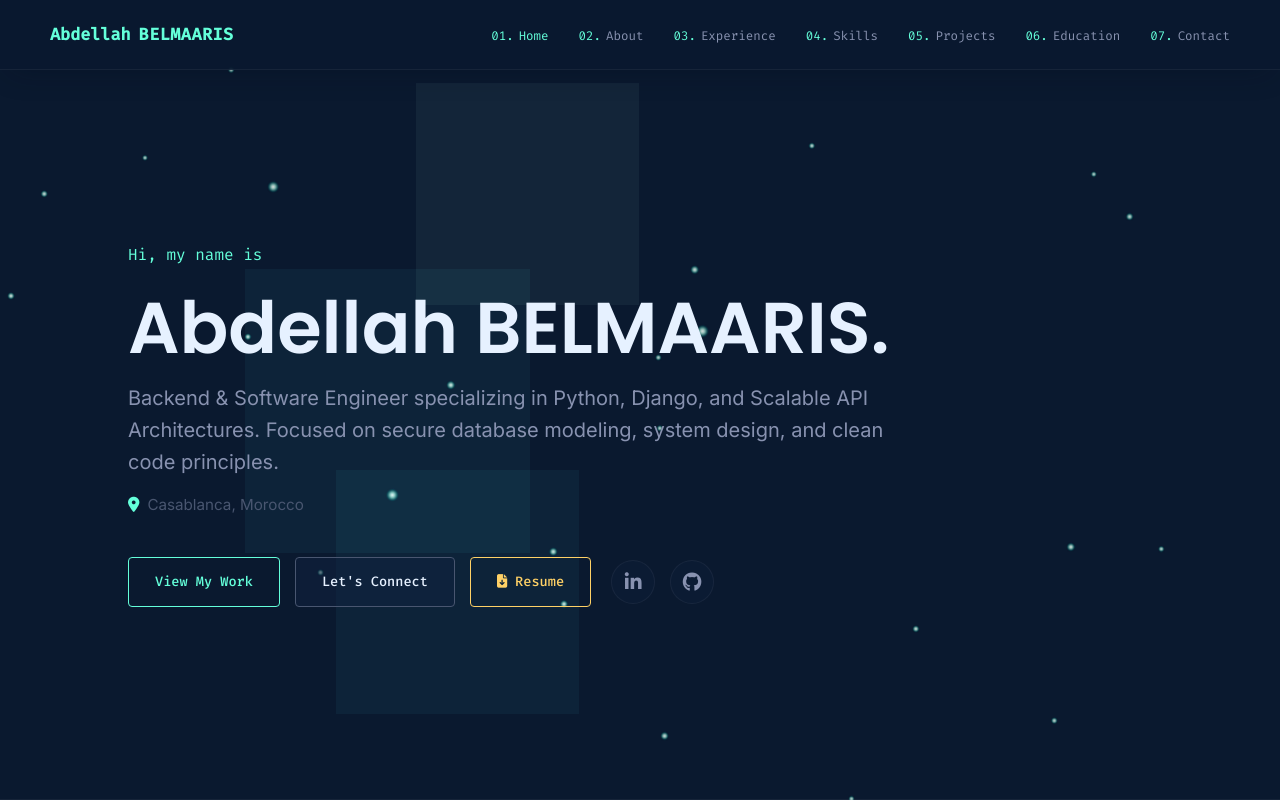
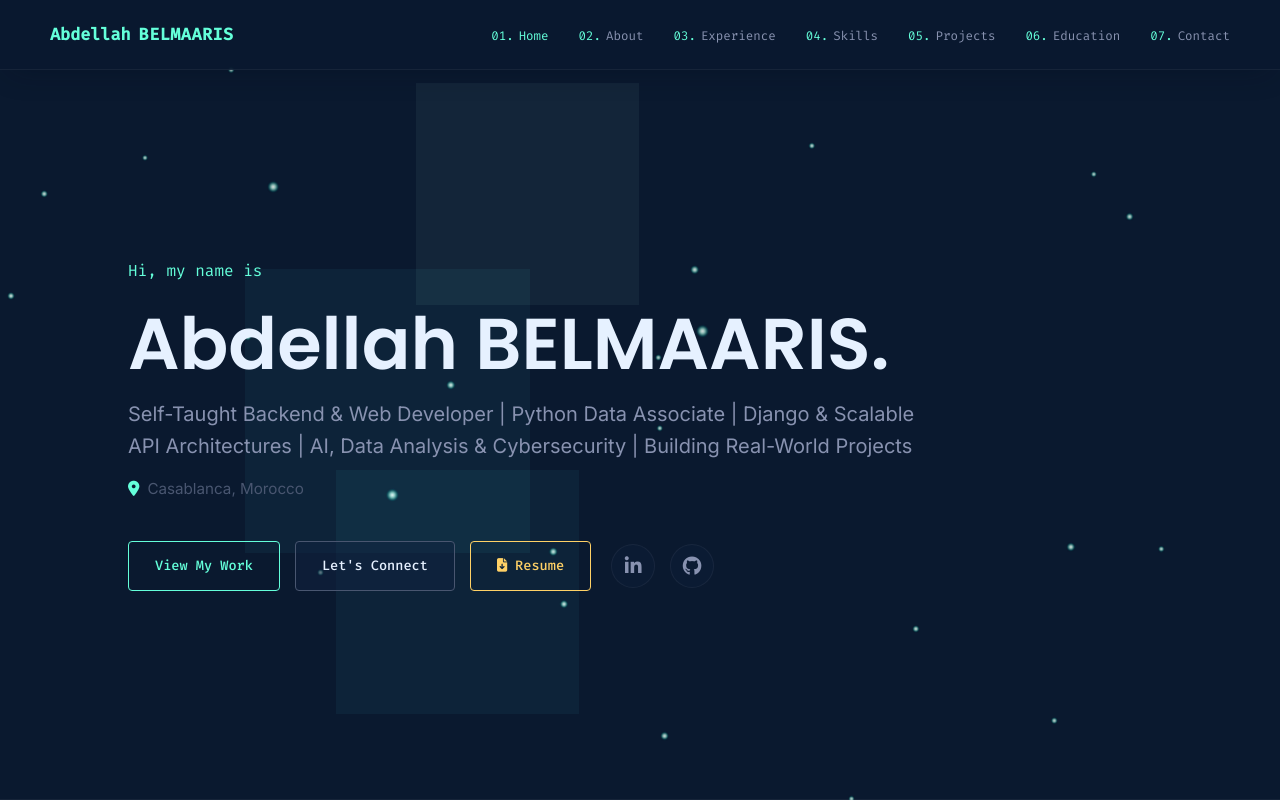
Before and after one commit to Abdellah-BELMAARIS/abdellah-belmaaris.github.io, a React (Vite) app: page / in a window 1280 px wide. Shown: the top 802 px of the page. Built offline with nearby package versions, Linux system fonts and the light colour scheme.

Commit message:
feat: update hero headline in App.tsx and index-vanilla.html

```diff
--- a/index-vanilla.html
+++ b/index-vanilla.html
@@ -1264,7 +1264,7 @@
         <span class="hero-welcome">Hi, my name is</span>
         <h1 class="hero-name">Abdellah BELMAARIS.</h1>
         <p class="hero-headline">
-            Self‑Taught Backend & Web Developer | Python Developer | Django & REST Framework Enthusiast | AI & Data Analysis Learner | Cybersecurity Fundamentals | Building Real‑World Software Solutions.
+            Self-Taught Backend & Web Developer | Python data associate | AI & Data Analysis Enthusiast | Cybersecurity Fundamentals | Building Real-World Projects
         </p>
         <div class="hero-location">
             <i class="fa-solid fa-location-dot"></i> Casablanca, Morocco
--- a/src/App.tsx
+++ b/src/App.tsx
@@ -357,7 +357,7 @@ export default function App() {
     const prefersReducedMotion = window.matchMedia('(prefers-reduced-motion: reduce)').matches;
     const fullWelcome = "Hi, my name is";
     const fullName = "Abdellah BELMAARIS.";
-    const fullHeadline = "Backend & Software Engineer specializing in Python, Django, and Scalable API Architectures. Focused on secure database modeling, system design, and clean code principles.";
+    const fullHeadline = "Self-Taught Backend & Web Developer | Python Data Associate | Django & Scalable API Architectures | AI, Data Analysis & Cybersecurity | Building Real-World Projects";
 
     if (prefersReducedMotion) {
       setWelcomeText(fullWelcome);
```
